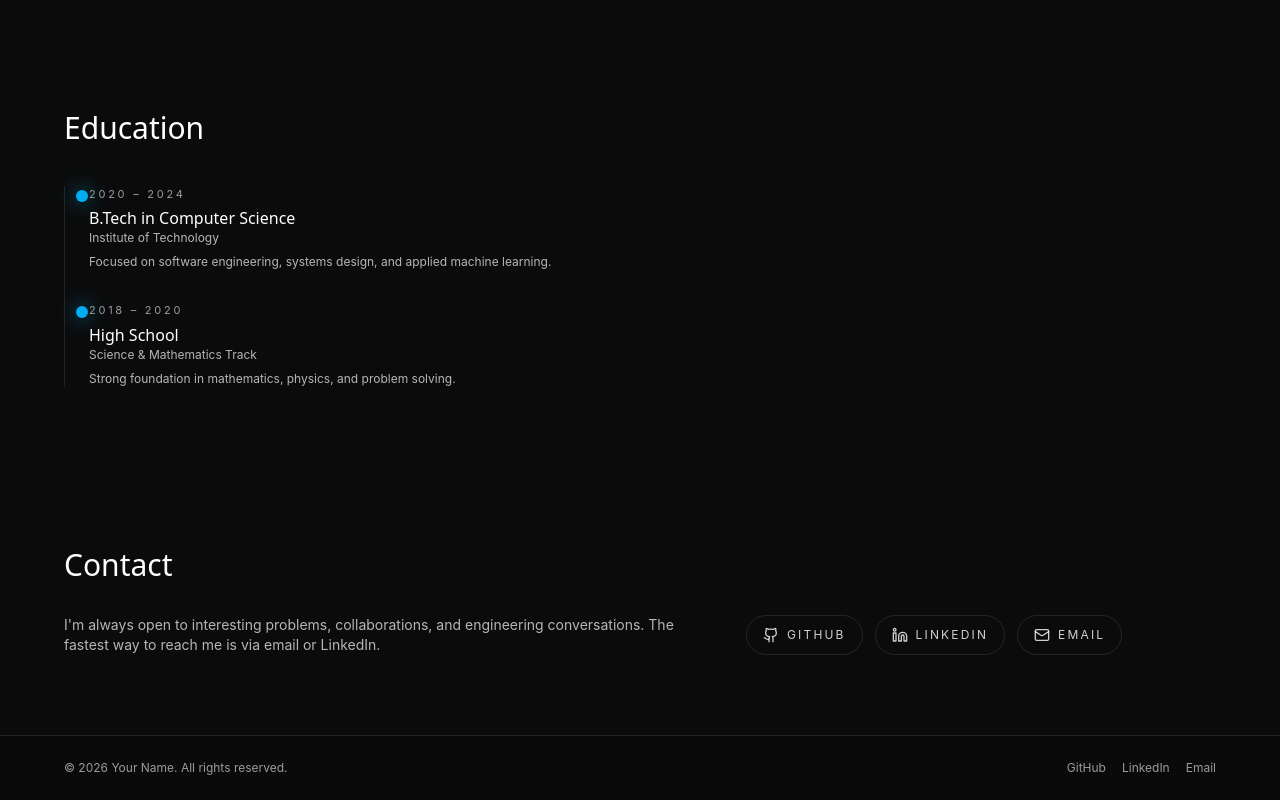
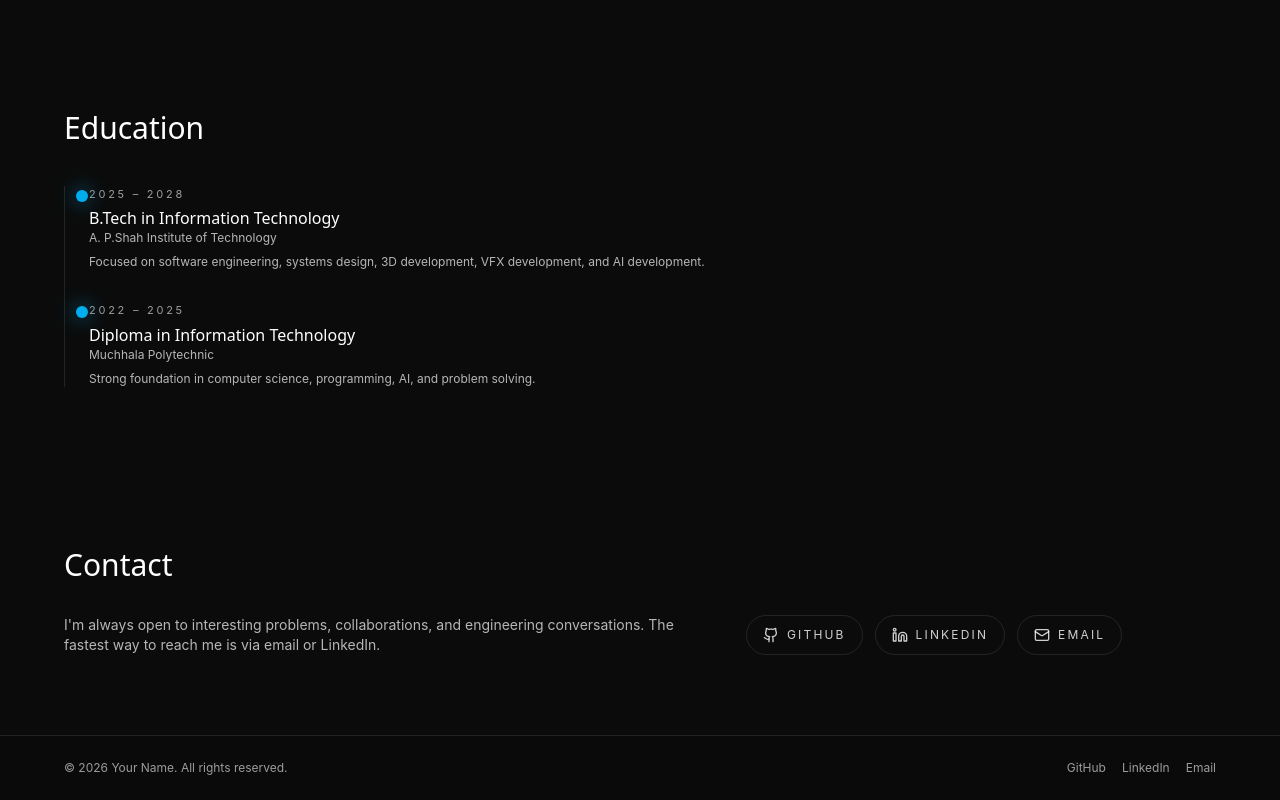
Before and after one commit to Piyushgithub0/piyush-portfolio, a React (Vite) app: page / in a window 1280 px wide. Shown: the part 2668-3468 px from the top of the page. Built offline with nearby package versions, Linux system fonts and the light colour scheme.

Commit message:
checkpoint 06/03/26

```diff
--- a/src/components/Education.jsx
+++ b/src/components/Education.jsx
@@ -2,16 +2,16 @@ import { motion } from 'framer-motion'
 
 const education = [
   {
-    title: 'B.Tech in Computer Science',
-    institution: 'Institute of Technology',
-    period: '2020 – 2024',
-    detail: 'Focused on software engineering, systems design, and applied machine learning.',
+    title: 'B.Tech in Information Technology',
+    institution: 'A. P.Shah Institute of Technology',
+    period: '2025 – 2028',
+    detail: 'Focused on software engineering, systems design, 3D development, VFX development, and AI development.',
   },
   {
-    title: 'High School',
-    institution: 'Science & Mathematics Track',
-    period: '2018 – 2020',
-    detail: 'Strong foundation in mathematics, physics, and problem solving.',
+    title: 'Diploma in Information Technology',
+    institution: 'Muchhala Polytechnic',
+    period: '2022 – 2025',
+    detail: 'Strong foundation in computer science, programming, AI, and problem solving.',
   },
 ]
 
--- a/src/data/certifications.json
+++ b/src/data/certifications.json
@@ -19,5 +19,6 @@
       "year": "2023",
       "description": "Hands-on course covering containerized microservices and production reliability."
     }
+
   ]
 }
```
